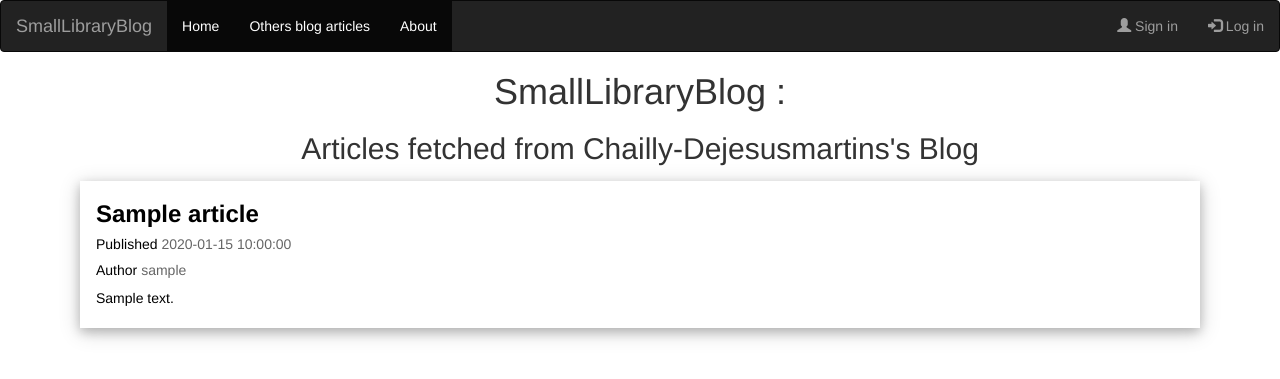
After one commit to BereniceLe/Symfony_Blog, a Symfony app: template templates/othersBlog.html.twig in a window 1280 px wide. The commit adds this page. Shown: the top 379 px of the page. Run offline with Twig, Linux system fonts and the light colour scheme; the template is opened without the code that fills it: most values are stand-ins (such as "Sample title", 1, 10 or a date in 2020); some libraries are stand-ins or nearby versions.

Commit message:
Ajout fetch articles d'un autre groupe, amélioration de deux trois trucs sur le blog

```diff
--- a/templates/base.html.twig
+++ b/templates/base.html.twig
@@ -21,6 +21,7 @@
             </div>
             <ul class="nav navbar-nav">
               <li class="active"><a href="/">Home</a></li>
+              <li class="active"><a href="/othersblog">Others blog articles</a></li>
               <li class="active"><a href="/about">About</a></li>
             </ul>
             <ul class="nav navbar-nav navbar-right">
--- a/templates/index.html.twig
+++ b/templates/index.html.twig
@@ -22,6 +22,7 @@
       {% endif %}
       </h3>
       <h5>Published <span class="w3-opacity">{{ article.published }}</span></h5>
+      <h5>Author <span class="w3-opacity">{{ article.author | raw }}</span></h5>
     </div>
 
     <div class="w3-container">
--- a/templates/newArticles.html.twig
+++ b/templates/newArticles.html.twig
@@ -10,6 +10,8 @@
 
 	{{ form_row(form.title)}}
 
+	{{ form_row(form.author)}}
+
 	{{ form_row(form.content)}}
 
 	{{ form_row(form.create, {'label' : 'Send'})}}
--- /dev/null
+++ b/templates/othersBlog.html.twig
@@ -0,0 +1,34 @@
+{% extends 'base.html.twig' %}
+
+{% block body %}
+  <h1 class="form_title blog">SmallLibraryBlog : </h1>
+  <h2 class="form_title blog">Articles fetched from Chailly-Dejesusmartins's Blog </h2>
+
+  <div class="articles">
+  {% for article in articles %}
+  <div class="w3-card-4 w3-margin w3-white">
+
+    <div class="w3-container">
+
+      <h3><b>{{ article.title }}</b>
+      </h3>
+      <h5>Published <span class="w3-opacity">{{ article.published }}</span></h5>
+      <h5>Author <span class="w3-opacity">{{ article.author.username }}</span></h5>
+    </div>
+
+    <div class="w3-container">
+      <p>{{ article.content | raw}}</p>
+      <div class="w3-row">
+        <div class="w3-col m8 s12">
+          <p></p>
+        </div>
+        <div class="w3-col m4 w3-hide-small">
+          <p></p>
+        </div>
+      </div>
+    </div>
+  </div>
+  {% endfor %}
+  </div>
+
+{% endblock %}
--- a/templates/post.html.twig
+++ b/templates/post.html.twig
@@ -27,6 +27,7 @@
       {% endif %}
       </h3>
       <h5>Published <span class="w3-opacity">{{ article.published }}</span></h5>
+      <h5>Author <span class="w3-opacity">{{ article.author | raw  }}</span></h5>
 
     </div>
 
--- a/templates/updateArticles.html.twig
+++ b/templates/updateArticles.html.twig
@@ -4,15 +4,17 @@
 
 {% block body %}
 <div class="formulaire">
-	<h1 class="form_title">Modifer l'article </h1>
+	<h1 class="form_title">Update the article</h1>
 	{{ form_start(form)}}
 	{{ form_errors(form)}}
 
 	{{ form_row(form.title)}}
 
+	{{ form_row(form.author)}}
+
 	{{ form_row(form.content)}}
 
-	{{ form_row(form.create, {'label' : 'Envoyer'})}}
+	{{ form_row(form.create, {'label' : 'Update'})}}
 
 	{{ form_end(form)}}
 </div>
```
Also changed, not shown: src/Controller/BlogController.php (+12 -0 lines), src/Entity/Article.php (+17 -0 lines), var/blog.db.
